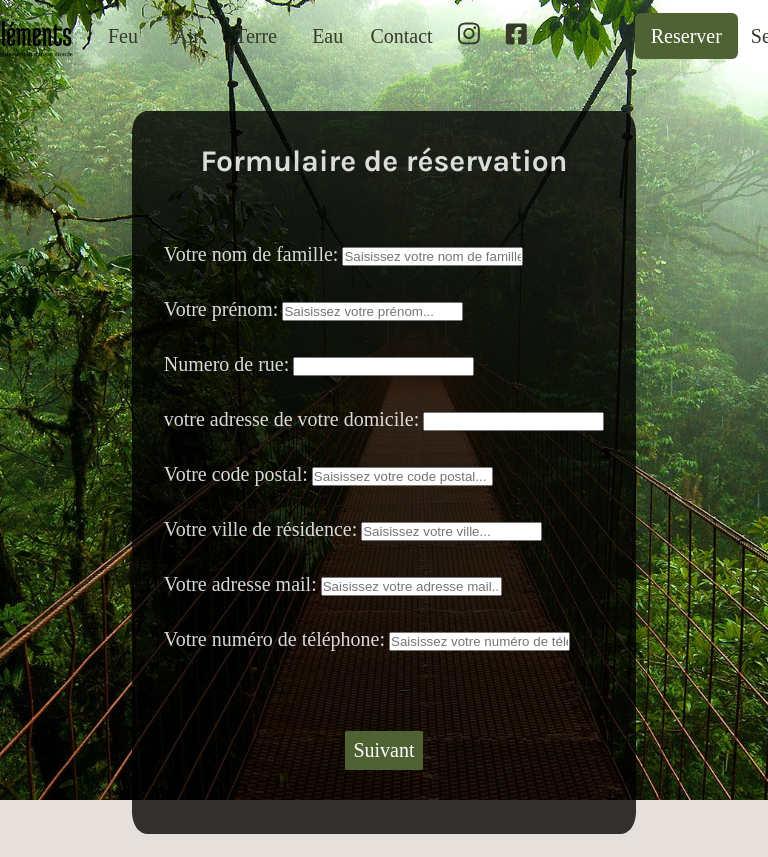
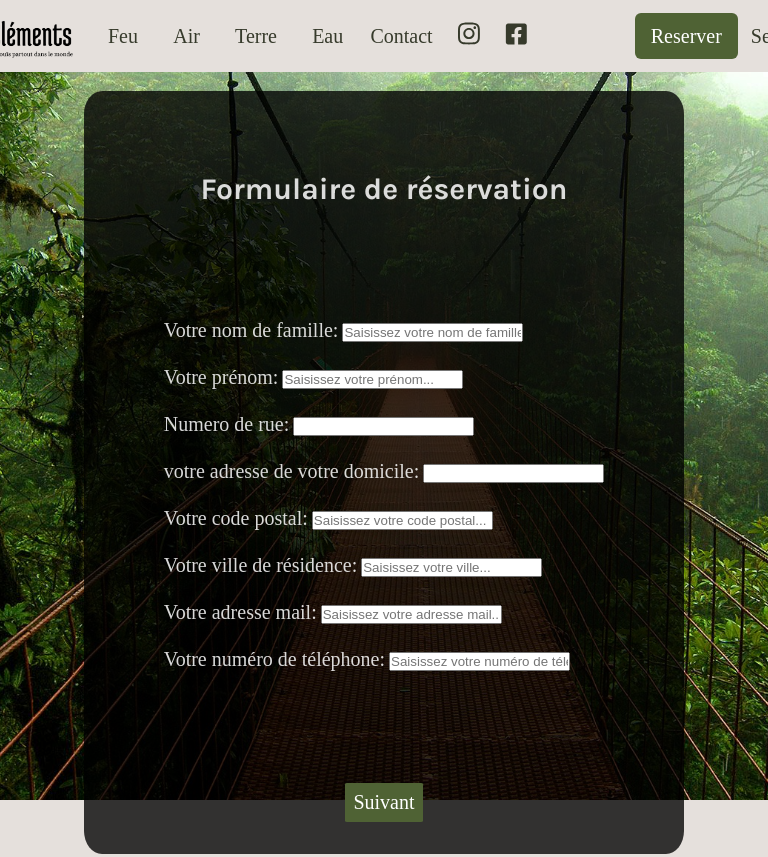
Before and after one commit to Dev-IT-Seb/Examen-Front-End, a website: page pages/formulaire.html in a window 768 px wide. Shown: the top 857 px of the page. Drawn offline with Linux system fonts and the light colour scheme.

Commit message:
(style) media queries form Page + add url form page on href home page

```diff
--- a/assets/abstracts/_colors.scss
+++ b/assets/abstracts/_colors.scss
@@ -3,8 +3,11 @@ $primaryColor : #363A2B;
 $SecondaryColor : #4F6234;
 $TertiaryColor : #D9C7B3;
 $InputColor : #E1D2C2;
+//BACKGROUND
+$BackgroundFormPageBlock : #000000c7;
 $BackgroundColorPage : #E5E0DC;
 $BackgroundColorForm : #dba9a9;
+// COLORS TXT
 $ColorCardsSlider : #E5E0DC;
 $ColorCardsSliderDescript : #FFFFFF;
 $ColorBTNPrimary : #FFFFFF;
@@ -15,6 +18,7 @@ $ColorFormPageHome : #000000;
 $ColorH2OffresFeu : #000000;
 $ColorDetailOffreFeu : #000000;
 $ColorTxtContact : #000000;
-$BackgroundFormPageBlock : #000000c7;
 $ColorFormPageBlock : #ffffffd8;
 $ColorFormInput :#656366;
+$ColorHeaderPageForm : #000000ab;
+//----------------------------------//
--- a/assets/layout/_header.scss
+++ b/assets/layout/_header.scss
@@ -4,6 +4,10 @@
 @use "../abstracts/mixins" as *;
 //------------------------------------//
 //
+.color-header{
+    background-color: $BackgroundColorPage;
+}
+
 header {
     width: 100%;
     display: flex;
@@ -125,5 +129,8 @@ header {
             }
         }
     }
+    .color-header{
+        background-color: $ColorHeaderPageForm;
+    }
 }
 //------------------------------------------------------//
--- a/assets/pages/_formulaire.scss
+++ b/assets/pages/_formulaire.scss
@@ -3,8 +3,8 @@
 @use "../abstracts/typography" as *;
 @use "../abstracts/mixins" as *;
 //------------------------------------//
-
-//Background Image Page Fomrulaire
+//
+//Background Image Page Formulaire
 .backgrd-image-form {
     background-image: url("../../assets/images/formulaire/chemin.jpg");
     background-size: cover;
@@ -35,18 +35,15 @@
             font-family: $KarlaBold;
             font-size: 30px;
             color: $ColorFormPageBlock;
+            padding-top: 5rem;
         }
 
         .form-reservation {
             display: flex;
             flex-direction: column;
-            gap: 2rem;
-        }
-
-        .container {
-            display: flex;
-            align-content: center;
-            flex-direction: row;
+            justify-content: center;
+            gap: 1.5rem;
+            padding: 5rem;
         }
 
         label {
@@ -89,30 +86,12 @@
         .number-phone::first-letter {
             text-transform: uppercase;
         }
-        //------------------------------------//
-        // MEDIA QUERIES ENTRE 720 ET 1080px
-        @media (min-width: 720px) and (max-width: 1080px) {
-            .container{
-                display: flex;
-                flex-direction: column;
-                gap: 2rem;
-            }
-            .container:last-child{
-                padding-bottom: 2rem;
-            }
-            .container-title {
-                padding-bottom: 2rem;
-            }
-            .number-phone {
-                padding-bottom: 1rem;
+
+        //MEDIA QUERIES MOBILE
+        @media (max-width: 720px) {
+            .form-reservation{
+                padding: 2.5rem;
             }
         }
     }
-    // MEDIA QUERIES ENTRE 720 ET 1080px FORMULAIRE
-    @media (min-width: 720px) and (max-width: 1080px) {
-        .container-formulaire{
-            padding: 2rem;
-        }
-    }
-    //------------------------------------//
 }
--- a/assets/pages/_hotel-feu.scss
+++ b/assets/pages/_hotel-feu.scss
@@ -88,7 +88,7 @@
         justify-content: center;
     }
 
-    .test{
+    .offres-themes{
         display: flex;
         flex-direction: column;
     }
--- a/pages/formulaire.html
+++ b/pages/formulaire.html
@@ -11,7 +11,7 @@
 	</head>
 	<body class="backgrd-image-form">
 		<!-- HEADER -->
-		<header>
+		<header class="color-header">
 			<nav class="navigation-mobile">
 				<div class="row">
 					<div class="burger-menu">
@@ -38,7 +38,7 @@
 						</a>
 					</li>
 					<li>
-						<a href="#" title="Pour se rendre sur la page Feu des 4 éléments">feu</a>
+						<a href="./hotel-feu.html" title="Pour se rendre sur la page Feu des 4 éléments">feu</a>
 					</li>
 					<li>
 						<a href="#" title="Pour se rendre sur la page Air des 4 éléments">air</a>
@@ -80,7 +80,6 @@
 						<h1>formulaire de réservation</h1>
 					</div>
 					<form action="/connection.html" id="formulaires" class="form-reservation">
-						<div class="container">
 						<!-- NOM -->
 						<div class="lastname">
 							<label for="nom">votre nom de famille:</label>
@@ -91,9 +90,7 @@
 							<label for="prenom">votre prénom:</label>
 							<input type="text" id="prenom" name="prenom" placeholder="Saisissez votre prénom...">
 						</div>
-						</div>
 						<!-- ADRESSE -->
-						<div class="container">
 						<div class="number-street">
 							<label for="numberstreet">Numero de rue:</label>
 							<input type="text" id="numberstreet" name="numberstreet">
@@ -110,9 +107,7 @@
 							<label for="ville">votre ville de résidence:</label>
 							<input type="text" id="ville" name="ville" placeholder="Saisissez votre ville...">
 						</div>
-						</div>
 						<!-- CONTACT -->
-						<div class="container">
 						<div class="courriel">
 							<label for="email">votre adresse mail:</label>
 							<input type="text" id="email" name="email" placeholder="Saisissez votre adresse mail...">
@@ -121,12 +116,12 @@
 							<label for="phone">votre numéro de téléphone:</label>
 							<input type="text" name="text" id="phone" placeholder="Saisissez votre numéro de téléphone...">
 						</div>
-						</div>
 					</form>
 					<!-- Bouton SEND -->
 					<div class="cta-tertiary" id="sendForm">
 						<a href="#" title="Suivant pour continuer sur le formulaire">Suivant</a>
 					</div>
+					<!--- JS RESULTAT FORM --->
 					<div id="result" class="erreur-formulaire"></div>
 				</div>
 			</section>
```
Also changed, not shown: index.html (+4 -4 lines), pages/hotel-feu.html (+1 -1 lines), css/styles.css, 1 other file. Lines whose indentation alone changed are shown as unchanged.
